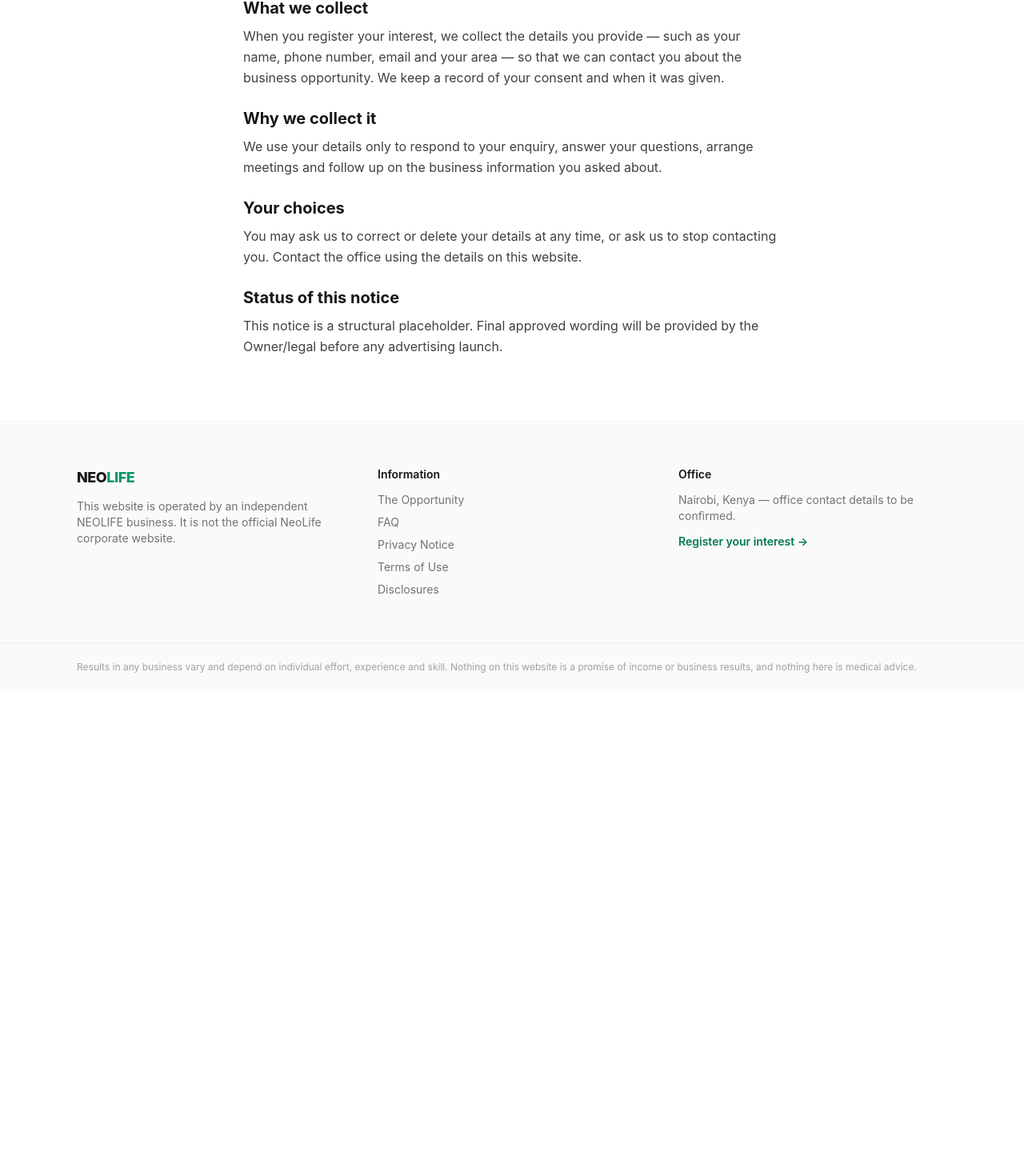
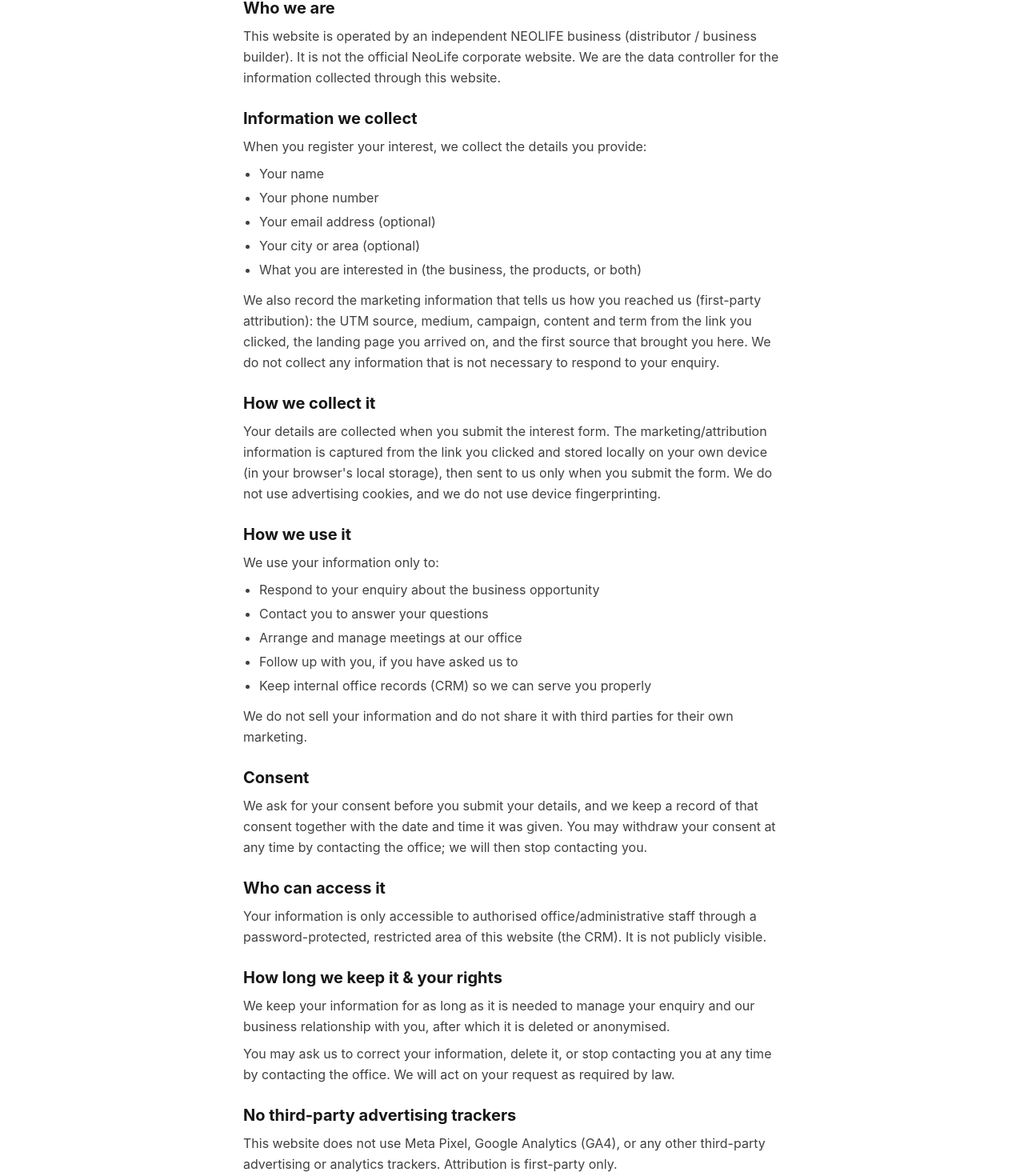
Before and after one commit to Themalwarebyte/Neolife, a Next.js app: page /privacy in a window 1280 px wide. Shown: the part 277-1747 px from the top of the page at 80% size. Before the commit the page ends 1141 px from the top, so only its background shows below. Built offline with nearby package versions, Linux system fonts and the light colour scheme.

Commit message:
Pre-launch hardening: security headers, /health endpoint, legal document drafts, record Owner decisions D-012..D-016

```diff
--- a/eslint.config.mjs
+++ b/eslint.config.mjs
@@ -1,10 +1,15 @@
 import js from "@eslint/js";
 import tseslint from "typescript-eslint";
+import globals from "globals";
 
 export default tseslint.config(
   { ignores: [".next/**", "node_modules/**", "src/generated/**"] },
   js.configs.recommended,
   ...tseslint.configs.recommended,
+  {
+    files: ["*.config.mjs", "*.config.ts"],
+    languageOptions: { globals: globals.node },
+  },
   {
     rules: {
       "@typescript-eslint/no-unused-vars": [
--- a/src/app/disclosures/page.tsx
+++ b/src/app/disclosures/page.tsx
@@ -5,33 +5,66 @@
 
 export default function DisclosuresPage() {
   return (
-    <InfoPageLayout title="Disclosures">
-      <InfoSection heading="Business relationship">
+    <InfoPageLayout
+      title="Disclosures"
+      updatedLabel="DRAFT — pending Owner/legal review. Not final or legally approved text."
+    >
+      <InfoSection heading="Business relationship disclosure">
         <p>
-          {/* OWNER/LEGAL REVIEW — exact relationship identification wording. */}
-          This website is operated by an independent NEOLIFE business (distributor /
-          business builder). It is not the official NeoLife corporate website.
+          This website is operated by an independent NEOLIFE business
+          (distributor / business builder). It is not the official NeoLife
+          corporate website, and it is not the official NeoLife
+          distributor-registration system. Any reference to NEOLIFE or NeoLife
+          products is made by an independent business.
+          {/* OWNER/LEGAL REVIEW — confirm exact relationship wording. */}
         </p>
       </InfoSection>
-      <InfoSection heading="Earnings and results">
+
+      <InfoSection heading="Earnings and results disclosure">
         <p>
           No income, earnings or business results are promised or guaranteed.
-          Any individual results depend on many factors including personal
-          effort, experience and skill, and will vary.
+          Individual results depend on many factors including personal effort,
+          experience and skill, and will vary. This website does not publish
+          typical or average earnings figures, and we do not make any claim about
+          how much you may earn. Running a business can involve costs or
+          expenses.
+          {/* OWNER/LEGAL REVIEW — final earnings disclosure wording. */}
         </p>
       </InfoSection>
-      <InfoSection heading="Product information">
+
+      <InfoSection heading="Not employment">
+        <p>
+          The opportunity described on this website is a business opportunity,
+          not employment. Nothing on this website constitutes an offer of
+          employment.
+        </p>
+      </InfoSection>
+
+      <InfoSection heading="Product and medical disclaimer">
         <p>
           Product information on this website is general in nature. It is not
-          medical advice, and our products are not presented as treatment,
-          cure or prevention of any condition. Consult a qualified health
-          professional for medical questions.
+          medical advice, and our products are not presented as a treatment, cure
+          or prevention of any disease or medical condition. No therapeutic or
+          disease-treatment claims are made. Please consult a qualified health
+          professional for any medical questions.
+          {/* OWNER/LEGAL REVIEW — final product/medical disclaimer wording. */}
         </p>
       </InfoSection>
+
+      <InfoSection heading="Advertising and tracking">
+        <p>
+          This website uses first-party attribution (UTM parameters and
+          first-touch attribution) to understand which advertisement brought a
+          visitor here. It does not use Meta Pixel, Google Analytics (GA4), or any
+          other third-party advertising or analytics tracker.
+        </p>
+      </InfoSection>
+
       <InfoSection heading="Status of these disclosures">
         <p>
-          These disclosures are a structural placeholder. Final approved wording
-          will be provided by the Owner/legal before any advertising launch.
+          These disclosures are a draft provided for review. Final approved
+          wording will be supplied by the Owner/legal before any advertising
+          launch.
         </p>
       </InfoSection>
     </InfoPageLayout>
--- a/src/app/privacy/page.tsx
+++ b/src/app/privacy/page.tsx
@@ -5,35 +5,106 @@
 
 export default function PrivacyPage() {
   return (
-    <InfoPageLayout title="Privacy Notice">
-      <InfoSection heading="What we collect">
+    <InfoPageLayout
+      title="Privacy Notice"
+      updatedLabel="DRAFT — pending Owner/legal review. Not final or legally approved text."
+    >
+      <InfoSection heading="Who we are">
         <p>
-          {/* OWNER/LEGAL REVIEW — align with approved lead form fields (Task 1.5). */}
-          When you register your interest, we collect the details you provide —
-          such as your name, phone number, email and your area — so that we can
-          contact you about the business opportunity. We keep a record of your
-          consent and when it was given.
+          This website is operated by an independent NEOLIFE business
+          (distributor / business builder). It is not the official NeoLife
+          corporate website. We are the data controller for the information
+          collected through this website.
         </p>
       </InfoSection>
-      <InfoSection heading="Why we collect it">
-        <p>
-          We use your details only to respond to your enquiry, answer your
-          questions, arrange meetings and follow up on the business
-          information you asked about.
+
+      <InfoSection heading="Information we collect">
+        <p>When you register your interest, we collect the details you provide:</p>
+        <ul className="mt-2 list-disc space-y-1 pl-5">
+          <li>Your name</li>
+          <li>Your phone number</li>
+          <li>Your email address (optional)</li>
+          <li>Your city or area (optional)</li>
+          <li>What you are interested in (the business, the products, or both)</li>
+        </ul>
+        <p className="mt-3">
+          We also record the marketing information that tells us how you reached
+          us (first-party attribution): the UTM source, medium, campaign, content
+          and term from the link you clicked, the landing page you arrived on, and
+          the first source that brought you here. We do not collect any
+          information that is not necessary to respond to your enquiry.
         </p>
       </InfoSection>
-      <InfoSection heading="Your choices">
+
+      <InfoSection heading="How we collect it">
         <p>
-          {/* OWNER/LEGAL REVIEW — final data-protection wording, incl. Kenya Data Protection Act 2019 context. */}
-          You may ask us to correct or delete your details at any time, or ask
-          us to stop contacting you. Contact the office using the details on
-          this website.
+          Your details are collected when you submit the interest form. The
+          marketing/attribution information is captured from the link you clicked
+          and stored locally on your own device (in your browser&apos;s local
+          storage), then sent to us only when you submit the form. We do not use
+          advertising cookies, and we do not use device fingerprinting.
         </p>
       </InfoSection>
-      <InfoSection heading="Status of this notice">
+
+      <InfoSection heading="How we use it">
+        <p>We use your information only to:</p>
+        <ul className="mt-2 list-disc space-y-1 pl-5">
+          <li>Respond to your enquiry about the business opportunity</li>
+          <li>Contact you to answer your questions</li>
+          <li>Arrange and manage meetings at our office</li>
+          <li>Follow up with you, if you have asked us to</li>
+          <li>Keep internal office records (CRM) so we can serve you properly</li>
+        </ul>
+        <p className="mt-3">
+          We do not sell your information and do not share it with third parties
+          for their own marketing.
+        </p>
+      </InfoSection>
+
+      <InfoSection heading="Consent">
         <p>
-          This notice is a structural placeholder. Final approved wording will
-          be provided by the Owner/legal before any advertising launch.
+          We ask for your consent before you submit your details, and we keep a
+          record of that consent together with the date and time it was given.
+          You may withdraw your consent at any time by contacting the office; we
+          will then stop contacting you.
+        </p>
+      </InfoSection>
+
+      <InfoSection heading="Who can access it">
+        <p>
+          Your information is only accessible to authorised office/administrative
+          staff through a password-protected, restricted area of this website
+          (the CRM). It is not publicly visible.
+        </p>
+      </InfoSection>
+
+      <InfoSection heading="How long we keep it & your rights">
+        <p>
+          We keep your information for as long as it is needed to manage your
+          enquiry and our business relationship with you, after which it is
+          deleted or anonymised.
+          {/* OWNER/LEGAL REVIEW — confirm retention period and Kenya Data Protection Act 2019 specifics. */}
+        </p>
+        <p className="mt-2">
+          You may ask us to correct your information, delete it, or stop
+          contacting you at any time by contacting the office. We will act on
+          your request as required by law.
+        </p>
+      </InfoSection>
+
+      <InfoSection heading="No third-party advertising trackers">
+        <p>
+          This website does not use Meta Pixel, Google Analytics (GA4), or any
+          other third-party advertising or analytics trackers. Attribution is
+          first-party only.
+        </p>
+      </InfoSection>
+
+      <InfoSection heading="Contact">
+        <p>
+          To exercise your rights or ask a question, contact the office using the
+          contact details shown on this website.
+          {/* OWNER DECISION PENDING: supply the office contact details. */}
         </p>
       </InfoSection>
     </InfoPageLayout>
--- a/src/app/terms/page.tsx
+++ b/src/app/terms/page.tsx
@@ -5,32 +5,72 @@
 
 export default function TermsPage() {
   return (
-    <InfoPageLayout title="Terms of Use">
+    <InfoPageLayout
+      title="Terms of Use"
+      updatedLabel="DRAFT — pending Owner/legal review. Not final or legally approved text."
+    >
       <InfoSection heading="About this website">
         <p>
           This website provides information about a business opportunity and is
-          operated by an independent NEOLIFE business. It is not the official
-          NeoLife corporate website.
+          operated by an independent NEOLIFE business (distributor / business
+          builder). It is not the official NeoLife corporate website, and it is
+          not the official NeoLife distributor-registration system.
         </p>
       </InfoSection>
+
+      <InfoSection heading="Acceptance of these terms">
+        <p>
+          By using this website, you agree to these terms. If you do not agree,
+          please do not use the website.
+        </p>
+      </InfoSection>
+
       <InfoSection heading="Information only">
         <p>
-          Content on this website is for general information. It is not
-          financial, legal, medical or professional advice.
+          Content on this website is for general information only. It is not
+          financial, legal, medical or professional advice. You should seek
+          independent advice before making business or financial decisions.
         </p>
       </InfoSection>
-      <InfoSection heading="No guarantees">
+
+      <InfoSection heading="No guarantees of income or results">
         <p>
+          Nothing on this website is a promise, guarantee or representation of
+          income, earnings or business results. Individual results depend on many
+          factors including your own effort, experience and skill, and they vary.
+          Running a business can involve costs or expenses.
           {/* OWNER/LEGAL REVIEW — final compliance wording. */}
-          Business results vary and depend on individual effort, experience and
-          skill. Nothing on this website is a promise or guarantee of income or
-          business results.
         </p>
       </InfoSection>
-      <InfoSection heading="Status of these terms">
+
+      <InfoSection heading="No employment relationship">
         <p>
-          These terms are a structural placeholder. Final approved wording will
-          be provided by the Owner/legal before any advertising launch.
+          This website describes a business opportunity, not employment. Registering
+          your interest does not create an employment relationship with us.
+        </p>
+      </InfoSection>
+
+      <InfoSection heading="Acceptable use">
+        <p>
+          You agree not to misuse this website, attempt to gain unauthorised
+          access to any part of it, or use it to submit false, misleading or
+          unlawful information.
+        </p>
+      </InfoSection>
+
+      <InfoSection heading="Changes and contact">
+        <p>
+          We may update these terms from time to time. The version published on
+          this website is the current version. Questions can be directed to the
+          office using the contact details on this website.
+          {/* OWNER DECISION PENDING: supply the office contact details. */}
+        </p>
+      </InfoSection>
+
+      <InfoSection heading="Governing law">
+        <p>
+          These terms are governed by the laws of Kenya.
+          {/* OWNER/LEGAL REVIEW — confirm governing-law and dispute-resolution wording. */}
         </p>
       </InfoSection>
     </InfoPageLayout>
--- a/src/components/landing/SiteFooter.tsx
+++ b/src/components/landing/SiteFooter.tsx
@@ -14,10 +14,12 @@
           <p className="text-lg font-extrabold tracking-tight text-neutral-900">
             NEO<span className="text-brand-600">LIFE</span>
           </p>
-          {/* OWNER/LEGAL REVIEW: business-relationship identification wording */}
           <p className="mt-3 max-w-xs text-sm text-neutral-500">
-            This website is operated by an independent NEOLIFE business. It is
-            not the official NeoLife corporate website.
+            {/* DRAFT — OWNER/LEGAL REVIEW: business-relationship wording */}
+            This website is operated by an independent NEOLIFE business
+            (distributor / business builder). It is not the official NeoLife
+            corporate website or the official NeoLife distributor-registration
+            system.
           </p>
         </div>
 
@@ -70,10 +72,13 @@
       <div className="border-t border-neutral-200/70">
         <Container className="py-5">
           <p className="text-xs leading-relaxed text-neutral-400">
-            {/* OWNER/LEGAL REVIEW: no income or health claims permitted. */}
+            {/* DRAFT — OWNER/LEGAL REVIEW: no income or health claims permitted. */}
             Results in any business vary and depend on individual effort,
-            experience and skill. Nothing on this website is a promise of
-            income or business results, and nothing here is medical advice.
+            experience and skill. Nothing on this website is a promise,
+            guarantee or representation of income or business results, and
+            running a business can involve costs or expenses. This is a business
+            opportunity, not employment, and nothing here is medical advice. This
+            website does not use third-party advertising trackers.
           </p>
         </Container>
       </div>
--- a/src/components/leads/LeadForm.tsx
+++ b/src/components/leads/LeadForm.tsx
@@ -249,8 +249,8 @@
               htmlFor="consent"
               className="text-sm font-semibold text-neutral-800"
             >
-              I am happy for the NEOLIFE office team to contact me about this
-              opportunity <span aria-hidden="true">*</span>
+              I consent to the NEOLIFE office team contacting me about this
+              opportunity using the details I provide <span aria-hidden="true">*</span>
             </label>
             <p id="consent-help" className="mt-1 text-sm text-neutral-500">
               Your details are used only to respond to your enquiry. See our{" "}
```
Also changed, not shown: next.config.mjs (+47 -0 lines), src/app/health/route.ts (added, +8 -0 lines), 2 other files (tests, documents, lock files or other folders).
